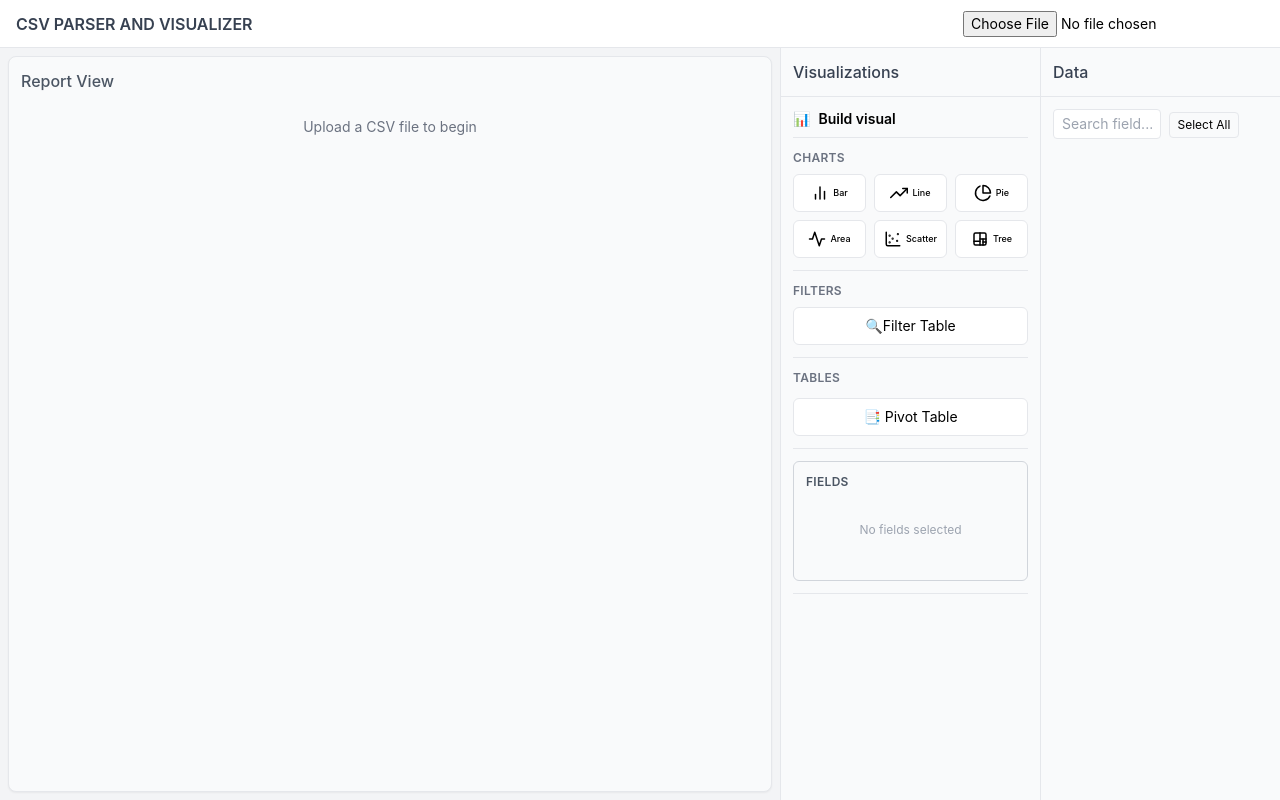
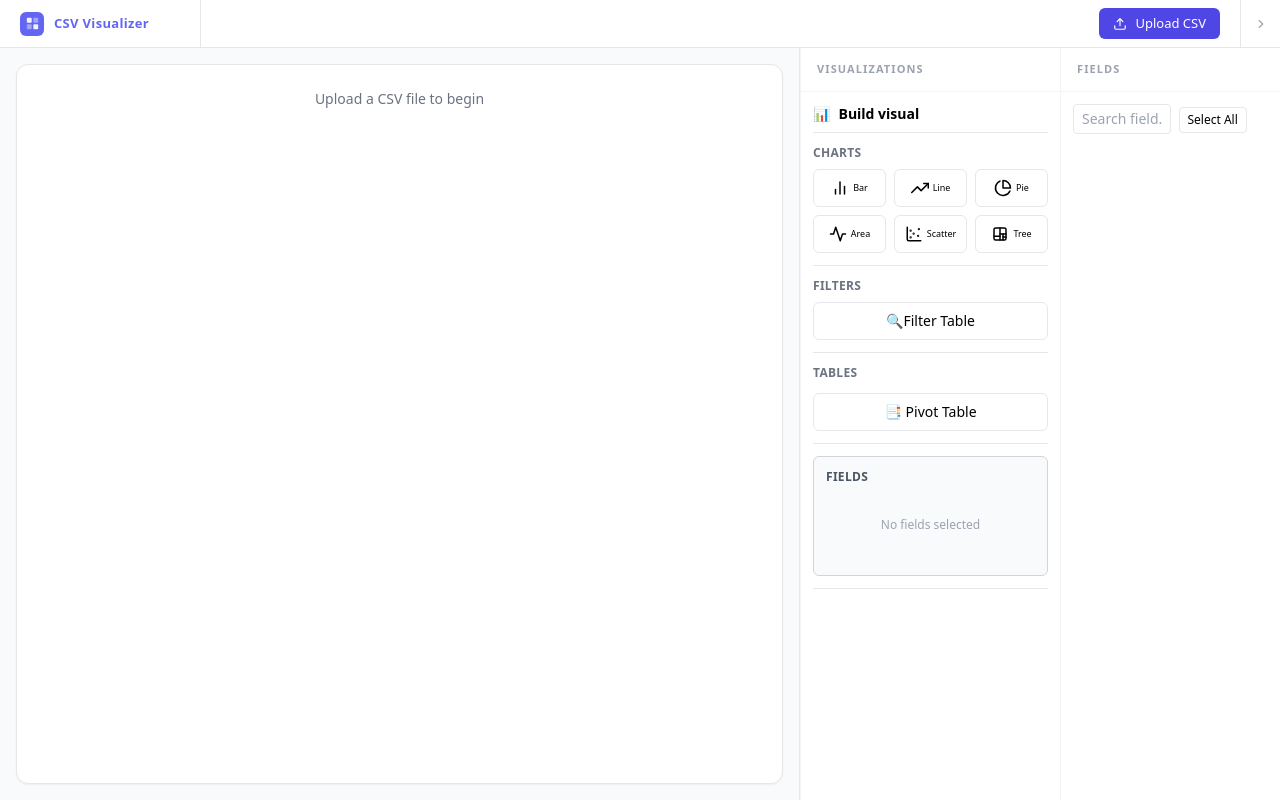
Before and after one commit to navajitjagan106/CSV_Parser_Visualizer, a React (Create React App) app: page / in a window 1280 px wide. Built offline with nearby package versions, Linux system fonts and the light colour scheme.

Commit message:
Changes & Optimization

```diff
--- a/src/App.tsx
+++ b/src/App.tsx
@@ -1,94 +1,137 @@
+import { useState } from 'react';
 import DataPanel from "./components/Panels/DataPanel";
 import MainTable from "./components/MainTable";
 import VisualisationPanel from "./components/Panels/VisualizationPanel";
 import { useFileUpload } from "./utils/useFileUpload";
 
-function App() {
+const UploadIcon = () => (
+  <svg width="14" height="14" viewBox="0 0 24 24" fill="none" stroke="currentColor" strokeWidth="2" strokeLinecap="round" strokeLinejoin="round">
+    <path d="M21 15v4a2 2 0 01-2 2H5a2 2 0 01-2-2v-4"/><polyline points="17 8 12 3 7 8"/><line x1="12" y1="3" x2="12" y2="15"/>
+  </svg>
+);
 
- const { fileRef, hasFile, fileName, loading, handleUpload } = useFileUpload();
-  const handleReset = () => {
-   window.location.reload();
-  };
+const FileIcon = () => (
+  <svg width="13" height="13" viewBox="0 0 24 24" fill="none" stroke="currentColor" strokeWidth="2" strokeLinecap="round" strokeLinejoin="round">
+    <path d="M14 2H6a2 2 0 00-2 2v16a2 2 0 002 2h12a2 2 0 002-2V8z"/><polyline points="14 2 14 8 20 8"/>
+  </svg>
+);
+
+const ChevronIcon = ({ dir }: { dir: 'left' | 'right' }) => (
+  <svg width="14" height="14" viewBox="0 0 24 24" fill="none" stroke="currentColor" strokeWidth="2" strokeLinecap="round" strokeLinejoin="round">
+    {dir === 'left' ? <polyline points="15 18 9 12 15 6"/> : <polyline points="9 18 15 12 9 6"/>}
+  </svg>
+);
+
+function SidePanel({ title, children, width = 'w-[260px]' }: { title: string; children: React.ReactNode; width?: string }) {
   return (
-
-    <div className="h-screen flex flex-col bg-gray-100">
-      <header className="h-12 bg-white border-b px-4 flex items-center justify-between">
-
-        <h2 className="font-semibold text-gray-700" >CSV PARSER AND VISUALIZER</h2>
-
-        {/* Header */}
-        <div className="flex gap-2 items-center text-sm">
-          {!hasFile && !loading && <input type="file" accept=".csv" onChange={handleUpload} ref={fileRef} />}
-          {loading && <div className="flex items-center gap-2 text-blue-600">
-            <svg className="animate-spin h-4 w-4" viewBox="0 0 24 24">
-              <circle className="opacity-25" cx="12" cy="12" r="10" stroke="currentColor" strokeWidth="4" fill="none" />
-              <path className="opacity-75" fill="currentColor" d="M4 12a8 8 0 018-8v4l3-3-3-3v4a12 12 0 00-12 12h4z" />
-            </svg>
-            <span>Loading...</span>
-          </div>
-          }
-          {hasFile && !loading && (
-            <>
-              <span className="text-gray-600 truncate max-w-[150px]">
-                {fileName}
-              </span>
-              <button className="bg-blue-600 text-white px-3 py-1 rounded hover:bg-blue-700" onClick={handleReset}>
-                Reset
-              </button>
-            </>)}
-        </div>
-
-      </header>
-
-
-
-      {/* Main */}
-
-      <div className="flex flex-1 w-full overflow-hidden">
-
-        {/* Report Area */}
-        <main className="flex-1 min-w-0 bg-gray-50 m-2 rounded-lg shadow-sm border p-3 overflow-hidden">
-
-          <p className=" font-medium mb-2 text-gray-600">
-            Report View
-          </p>
-
-          <MainTable />
-
-        </main>
-
-        {/* Visualization Panel */}
-        <aside className="w-[260px] shrink-0 bg-gray-50 border-l flex flex-col">
-
-          <div className="p-3 border-b font-medium text-gray-700">
-            Visualizations
-          </div>
-
-          <div className="flex-1 p-3 overflow-auto">
-            <VisualisationPanel key={fileName} />
-          </div>
-
-        </aside>
-
-        {/* Data Panel */}
-        <aside className="w-[240px] shrink-0 bg-gray-50 border-l flex flex-col">
-
-          <div className="p-3 border-b font-medium text-gray-700">
-            Data
-          </div>
-
-          <div className="flex-1 p-3 overflow-auto">
-            <DataPanel key={fileName} />
-          </div>
-
-        </aside>
-
+    <aside className={`${width} shrink-0 bg-white border-l border-gray-100 flex flex-col overflow-hidden`}>
+      <div className="h-11 px-4 flex items-center border-b border-gray-100 shrink-0">
+        <span className="text-[11px] font-bold uppercase tracking-[0.1em] text-gray-400">{title}</span>
       </div>
-
-
-    </div>
-
+      <div className="flex-1 overflow-y-auto">{children}</div>
+    </aside>
   );
 }
 
-export default App;
+export default function App() {
+  const { fileRef, hasFile, fileName, loading, handleUpload } = useFileUpload();
+  const [rightOpen, setRightOpen] = useState(true);
+  const handleReset = () => window.location.reload();
+
+  return (
+    <div className="h-screen flex flex-col bg-gray-50" style={{ fontFamily: "'DM Sans', system-ui, sans-serif" }}>
+
+      {/* Header — two-tone: dark left brand strip, light right actions */}
+      <header className="h-12 shrink-0 flex items-stretch border-b border-gray-200 bg-white shadow-sm">
+
+        {/* Brand */}
+        <div className="flex items-center gap-2.5 px-5 bg-white min-w-[200px]">
+          <div className="w-6 h-6 rounded-md bg-indigo-500 flex items-center justify-center shrink-0">
+            <svg width="13" height="13" viewBox="0 0 16 16" fill="none">
+              <rect x="1" y="1" width="6" height="6" rx="1" fill="white" opacity="0.9"/>
+              <rect x="9" y="1" width="6" height="6" rx="1" fill="white" opacity="0.4"/>
+              <rect x="1" y="9" width="6" height="6" rx="1" fill="white" opacity="0.4"/>
+              <rect x="9" y="9" width="6" height="6" rx="1" fill="white" opacity="0.9"/>
+            </svg>
+          </div>
+          <span className="text-[13px] font-semibold text-indigo-500 tracking-wide">CSV Visualizer</span>
+        </div>
+
+        {/* Divider */}
+        <div className="w-px bg-gray-200" />
+
+        {/* Actions */}
+        <div className="flex-1 flex items-center justify-end gap-3 px-5">
+          {!hasFile && !loading && (
+            <label className="cursor-pointer inline-flex items-center gap-2 text-[13px] font-medium text-white bg-indigo-600 hover:bg-indigo-700 active:bg-indigo-800 transition-colors px-3.5 py-1.5 rounded-md">
+              <UploadIcon />
+              Upload CSV
+              <input type="file" accept=".csv" onChange={handleUpload} ref={fileRef} className="hidden" />
+            </label>
+          )}
+          {loading && (
+            <div className="flex items-center gap-2 text-indigo-600 text-[13px]">
+              <svg className="animate-spin h-4 w-4" viewBox="0 0 24 24" fill="none">
+                <circle cx="12" cy="12" r="10" stroke="currentColor" strokeWidth="3" strokeDasharray="40" strokeDashoffset="15" strokeLinecap="round"/>
+              </svg>
+              Parsing file…
+            </div>
+          )}
+          {hasFile && !loading && (
+            <div className="flex items-center gap-2.5">
+              <div className="flex items-center gap-2 text-[13px] text-gray-500 bg-gray-50 border border-gray-200 rounded-md px-3 py-1.5">
+                <FileIcon />
+                <span className="truncate max-w-[180px] font-medium text-gray-700">{fileName}</span>
+              </div>
+              <button
+                onClick={handleReset}
+                className="text-[13px] font-medium text-gray-600 hover:text-gray-900 border border-gray-200 hover:border-gray-300 bg-white hover:bg-gray-50 px-3 py-1.5 rounded-md transition-all"
+              >
+                Reset
+              </button>
+            </div>
+          )}
+        </div>
+
+        {/* Right panel toggle */}
+        <button
+          onClick={() => setRightOpen(o => !o)}
+          className="w-10 flex items-center justify-center border-l border-gray-200 text-gray-400 hover:text-gray-700 hover:bg-gray-50 transition-colors shrink-0"
+          title={rightOpen ? 'Hide panels' : 'Show panels'}
+        >
+          <ChevronIcon dir={rightOpen ? 'right' : 'left'} />
+        </button>
+      </header>
+
+      {/* Body */}
+      <div className="flex flex-1 overflow-hidden">
+
+        {/* Main content */}
+        <main className="flex-1 min-w-0 flex flex-col overflow-hidden bg-gray-50">
+          <div className="flex-1 overflow-hidden p-4">
+            <div className="h-full bg-white rounded-xl border border-gray-200 shadow-sm overflow-hidden flex flex-col">
+              <MainTable />
+            </div>
+          </div>
+        </main>
+
+        {/* Right panels — slide in/out */}
+        {rightOpen && (
+          <div className="flex shrink-0 border-l border-gray-200">
+            <SidePanel title="Visualizations" width="w-[260px]">
+              <div className="p-3">
+                <VisualisationPanel key={fileName} />
+              </div>
+            </SidePanel>
+            <SidePanel title="Fields" width="w-[220px]">
+              <div className="p-3">
+                <DataPanel key={fileName} />
+              </div>
+            </SidePanel>
+          </div>
+        )}
+
+      </div>
+    </div>
+  );
+}
--- a/src/components/MainTable.tsx
+++ b/src/components/MainTable.tsx
@@ -69,32 +69,32 @@ export default function MainTable() {
     }, [pivotDataCols, pivot.row, isPivotReady]);
 
     useEffect(() => { setCollapsedCols(new Set()); }, [pivot.row, pivot.column, pivot.value]);
+    const colTree = useMemo(() => {
+        if (!isPivotReady) return [];
+        return buildColTree(canonicalDataCols);
+    }, [canonicalDataCols, isPivotReady]);
 
-    const { visibleCols, collapsedGroupMap } = useMemo((): { visibleCols: string[]; collapsedGroupMap: Record<string, string[]> } => {
-        if (!isPivotReady) {
-            return { visibleCols: finalColumns as string[], collapsedGroupMap: {} };
-        }
-        if (!collapsedCols.size) {
-            return { visibleCols: [...pivot.row as string[], ...canonicalDataCols], collapsedGroupMap: {} };
-        }
-        return getVisibleColumns([...pivot.row as string[], ...canonicalDataCols], pivot.row as string[], collapsedCols);
-    }, [canonicalDataCols, pivot.row, isPivotReady, collapsedCols, finalColumns]);
-
-    const collapsedColsArray = useMemo(() => Array.from(collapsedCols), [collapsedCols]);
+    const { visibleCols, collapsedGroupMap } = useMemo((): {
+        visibleCols: string[];
+        collapsedGroupMap: Record<string, string[]>
+    } => {
+        if (!isPivotReady) return { visibleCols: finalColumns as string[], collapsedGroupMap: {} };
+        if (!collapsedCols.size) return { visibleCols: [...pivot.row as string[], ...canonicalDataCols], collapsedGroupMap: {} };
+        return getVisibleColumns(colTree, pivot.row as string[], collapsedCols);
+    }, [colTree, pivot.row, collapsedCols, isPivotReady, finalColumns, canonicalDataCols]);
 
     const colHeaders = useMemo(() => {
         if (!isPivotReady) return [];
-        const collapsedSet = new Set(collapsedColsArray);
         return buildColHeaders(
             [...pivot.row, ...pivotDataCols],
-            pivot.row,
-            collapsedSet
+            pivot.row as string[],
+            collapsedCols
         );
-    }, [pivotDataCols, pivot.row, isPivotReady, collapsedColsArray]);
+    }, [pivotDataCols, pivot.row, isPivotReady, collapsedCols]);
 
     const hierarchyRows = useMemo(() => {
         if (!flatPivotRows) return null;
-        return flatPivotRows(collapsedRows);   // collapsed is the only thing that changes on toggle
+        return flatPivotRows(collapsedRows);
     }, [flatPivotRows, collapsedRows]);
 
     useEffect(() => {
@@ -175,69 +175,74 @@ export default function MainTable() {
     };
 
     const visibleRowKeys = useMemo(() => {
-        if (!hasHierarchy || !hierarchyRows) return pivot.row;
-        const anyExpanded = hierarchyRows.some(
-            row => row._hasChildren && !collapsedRows.has(row._path)
-        ); return anyExpanded ? pivot.row : [pivot.row[0]];
-    }, [hasHierarchy, hierarchyRows, collapsedRows, pivot.row]);
+        if (!hasHierarchy) return pivot.row;
+        const isCollapsedMode = Array.from(collapsedRows).length > 0;
 
-    //  Total column + grand total row
+        return isCollapsedMode ? [pivot.row[0]] : pivot.row;
+
+    }, [collapsedRows, pivot.row, hasHierarchy]);
+
     const displayColumns = useMemo((): string[] => {
         if (!isPivotReady) return finalColumns as string[];
         const nonRowKeyCols = visibleCols.filter(c => !pivot.row.includes(c));
         const cols = [...visibleRowKeys, ...nonRowKeyCols];
         if (cols.includes("Total")) return cols;
         return [...cols, "Total"];
-    }, [visibleCols, finalColumns, visibleRowKeys, isPivotReady, pivot.row]);
+    }, [visibleCols, finalColumns, pivot.row, visibleRowKeys, isPivotReady]);
 
     const rowsWithTotals = useMemo(() => {
         if (!isPivotReady) return finalRows;
-
         const baseRows = hierarchyRows ?? finalRows;
         if (!baseRows.length) return baseRows;
+        const collapsedBase = applyColCollapse(baseRows, collapsedGroupMap);
+        console.log("grandTotal row after collapse:", collapsedBase[0]);
 
-        const collapsedRows = applyColCollapse(baseRows, collapsedGroupMap);
-        const totalRow: Record<string, any> = {};
-        visibleCols.forEach(col => { totalRow[col] = 0; });
-        totalRow[visibleCols[0]] = "Grand Total";
-        totalRow._isSubtotal = true;
-        totalRow._isGrandTotal = true;
-        totalRow._depth = 0;
+        if (!hasHierarchy) {
+            const totalRow: Record<string, any> = {
+                _isSubtotal: true, _isGrandTotal: true, _depth: 0,
+                [pivot.row[0]]: "Grand Total",
+            }
 
-        const newRows = collapsedRows.map((row: Record<string, any>) => {
+            const rowsWithRowTotals = collapsedBase.map((row: Record<string, any>) => {
                 let rowTotal = 0;
-            const newRow = { ...row };
+                const newRow = { ...row }
 
-            visibleCols.forEach(col => {
+                Object.keys(row).forEach(col => {
                     if (pivot.row.includes(col)) return;
+                    if (col.startsWith('_')) return; // skip metadata
+                    if (col === 'Total') return;
                     const val = Number(row[col]);
                     if (!isNaN(val) && val !== 0) {
                         rowTotal += val;
                         totalRow[col] = (totalRow[col] || 0) + val;
                     }
                 });
-
-            newRow["Total"] = rowTotal !== 0 ? rowTotal : "";
+                newRow["Total"] = rowTotal || "";
                 return newRow;
             });
 
-        let grand = 0;
-        visibleCols.forEach(col => {
-            if (pivot.row.includes(col)) return;
-            if (typeof totalRow[col] === "number") grand += totalRow[col];
-        });
-        totalRow["Total"] = grand;
+            totalRow["Total"] = Object.keys(totalRow).reduce((sum, col) => {
+                if (pivot.row.includes(col)) return sum;
+                if (col.startsWith('_') || col === 'Total') return sum;
+                return sum + (Number(totalRow[col]) || 0);
+            }, 0);
 
-        return [totalRow, ...newRows,];
-    }, [finalRows, hierarchyRows, visibleCols, collapsedGroupMap, isPivotReady, pivot.row]);
+            return [totalRow, ...rowsWithRowTotals];
+
+        }
+
+        return collapsedBase;
+
+    }, [finalRows, hierarchyRows,  collapsedGroupMap, isPivotReady, hasHierarchy, pivot.row]);
 
     const displayRows = isPivotReady ? rowsWithTotals : finalRows;
 
     const sortedRows = useMemo(() => {
         if (!sortConfig.column || !sortConfig.direction) return displayRows;
+        const col = sortConfig.column;
         return [...displayRows].sort((a, b) => {
-            const aVal = Number(a[sortConfig.column!]);
-            const bVal = Number(b[sortConfig.column!]);
+            const aVal = Number((a as Record<string, any>)[col]);
+            const bVal = Number((b as Record<string, any>)[col]);
             if (isNaN(aVal) || isNaN(bVal)) return 0;
             return sortConfig.direction === 'asc' ? aVal - bVal : bVal - aVal;
         });
@@ -260,14 +265,24 @@ export default function MainTable() {
 
     const toolbarColumns = useMemo((): string[] => {
         if (!isPivotReady) return columns;
-        return visibleCols.filter(c => !c.startsWith('__collapsed__'));
-    }, [isPivotReady, columns, visibleCols]);
+        return displayColumns.filter(c =>
+            !c.startsWith('__collapsed__') &&
+            c !== 'Total'
+        );
+    }, [isPivotReady, columns, displayColumns]);
+
+    const visibleColumnCount = useMemo(() => {
+        if (!isPivotReady) return columns.length;
+
+        return visibleCols.filter(c => !pivot.row.includes(c)).length;
+    }, [isPivotReady, columns.length, visibleCols, pivot.row]);
 
     if (!data.length)
         return <p className="text-center text-gray-500 mt-6 text-sm">Upload a CSV file to begin</p>
 
     if (!columns.length)
         return <p className="text-center text-gray-500 mt-6 text-sm">No data to display. Select fields from the panel.</p>
+
     const PivotBadge = ({ label, color, value }: { label: string; color: string; value: string }) => (
         <div className="flex items-center gap-1.5">
             <span className={`text-[11px] font-semibold uppercase tracking-wide ${color}`}>{label}</span>
@@ -317,7 +332,7 @@ export default function MainTable() {
                     <TableStatus
                         filteredCount={filteredRows.length}
                         totalCount={displayRows.length}
-                        columnCount={toolbarColumns.length}
+                        columnCount={isPivotReady ? visibleColumnCount : columns.length}
                     />
 
                     {isPivotReady && (
--- a/src/utils/buildColHeaders.ts
+++ b/src/utils/buildColHeaders.ts
@@ -43,7 +43,7 @@ export function buildColHeaders(allColumns: string[], rowKeys: string[], collaps
     for (let level = 0; level < numLevels; level++) {
         const levelHeaders: ColGroupHeader[] = [];
 
-        collectAtDepth(colTree, level, collapsed, (node, topLevelPath) => {
+        collectAtDepth(colTree, level, collapsed, (node) => {
             const isCollapsedGroup = collapsed.has(node.path) && node.children.length > 0;
             const visibleChildren = getVisibleChildKeys(node, collapsed);
 
@@ -88,7 +88,7 @@ function collectAtDepth(
     for (const node of nodes) {
         const thisTopLevel = currentDepth === 0 ? node.path : topLevelPath;
 
-        if (ancestorCollapsed) continue;  // parent was collapsed, skip entirely
+        if (ancestorCollapsed) continue;
 
         const isThisCollapsed = collapsed.has(node.path) && node.children.length > 0;
 
@@ -102,7 +102,7 @@ function collectAtDepth(
                 callback,
                 thisTopLevel,
                 currentDepth + 1,
-                isThisCollapsed  // ← if THIS node is collapsed, children are skipped
+                isThisCollapsed
             );
         }
     }
--- a/src/utils/collapseColumns.ts
+++ b/src/utils/collapseColumns.ts
@@ -1,17 +1,11 @@
-import { buildColTree, getColKeys,ColNode } from './buildColTree';
+import { getColKeys, ColNode } from './buildColTree';
 
 export function getVisibleColumns(
-    finalColumns: string[],
+    colTree: ColNode[],
     rowKeys: string[],
     collapsedCols: Set<string>
 ): { visibleCols: string[]; collapsedGroupMap: Record<string, string[]> } {
 
-    const rowKeyCols = finalColumns.filter(c => rowKeys.includes(c));
-    const dataCols = finalColumns.filter(c =>
-        !rowKeys.includes(c) && c !== 'Total' && !c.startsWith('__collapsed__')
-    );
-
-    const colTree = buildColTree(dataCols);
     const collapsedGroupMap: Record<string, string[]> = {};
     const visibleDataCols: string[] = [];
 
@@ -23,35 +17,27 @@ export function getVisibleColumns(
             if (node.colKey) visibleDataCols.push(node.colKey);
             return;
         }
-
         if (isCollapsed) {
             const summaryKey = `__collapsed__${node.path}`;
-        const childKeys = getColKeys(node);
+            collapsedGroupMap[summaryKey] = getColKeys(node);
             visibleDataCols.push(summaryKey);
-        collapsedGroupMap[summaryKey] = childKeys;
         } else {
             node.children.forEach(child => visitNode(child));
         }
     }
 
     colTree.forEach(node => visitNode(node));
-
-    return {
-        visibleCols: [...rowKeyCols, ...visibleDataCols],
-        collapsedGroupMap,
-    };
+    return { visibleCols: [...rowKeys, ...visibleDataCols], collapsedGroupMap };
 }
 
-export function applyColCollapse(
-    rows: Record<string, any>[],
-    collapsedGroupMap: Record<string, string[]>
-): Record<string, any>[] {
+export function applyColCollapse(rows: Record<string, any>[], collapsedGroupMap: Record<string, string[]>): Record<string, any>[] {
     if (!Object.keys(collapsedGroupMap).length) return rows;
-    console.log('collapsedGroupMap', collapsedGroupMap);
-    console.log('row keys sample', Object.keys(rows[0] || {}));
+    const entries = Object.entries(collapsedGroupMap);
+    if (!entries.length) return rows;
+
     return rows.map(row => {
         const newRow = { ...row };
-        for (const [summaryKey, children] of Object.entries(collapsedGroupMap)) {
+        for (const [summaryKey, children] of entries) {
             const total = children.reduce((sum, col) => {
                 const val = Number(row[col]);
                 return sum + (isNaN(val) ? 0 : val);
--- a/src/utils/flatPivot.ts
+++ b/src/utils/flatPivot.ts
@@ -1,4 +1,3 @@
-
 export type FlatRow = Record<string, any> & {
     _path: string;
     _depth: number;
@@ -8,7 +7,7 @@ export type FlatRow = Record<string, any> & {
     _label: string;
 };
 
-export function buildFlatPivot(rows: Record<string, any>[],rowKeys: string[],dataCols: string[],collapsed: Set<string>): FlatRow[] {
+export function buildFlatPivot(rows: Record<string, any>[], rowKeys: string[], dataCols: string[], collapsed: Set<string>, showSubtotals = false): FlatRow[] {
     if (!rowKeys.length || !rows.length) return [];
 
     const emittedPaths = new Set<string>();
@@ -39,11 +38,8 @@ export function buildFlatPivot(rows: Record<string, any>[],rowKeys: string[],dat
             const path = pathParts.join("|");
             const isLeaf = depth === rowKeys.length - 1;
 
-            // If any ancestor is collapsed, skip this entire row completely
-            // Check all ancestor paths, not just the immediate parent
-            const ancestorCollapsed = pathParts
-                .slice(0, -1)
-                .some((_, i) => collapsed.has(pathParts.slice(0, i + 1).join("|")));
+
+            const ancestorCollapsed = pathParts.slice(0, -1).some((_, i) => collapsed.has(pathParts.slice(0, i + 1).join("|")));
 
             if (ancestorCollapsed) break;
 
@@ -65,6 +61,9 @@ export function buildFlatPivot(rows: Record<string, any>[],rowKeys: string[],dat
             rowKeys.forEach((rk, i) => {
                 flat[rk] = i === depth ? pathParts[i] ?? "" : "";
             });
+            for (let i = depth + 1; i < rowKeys.length; i++) {
+                flat[rowKeys[i]] = "";
+            }
 
             // Fill data columns
             if (isCollapsed) {
@@ -72,15 +71,60 @@ export function buildFlatPivot(rows: Record<string, any>[],rowKeys: string[],dat
                 dataCols.forEach(col => {
                     flat[col] = agg[col] !== undefined ? agg[col] : "";
                 });
+                flat["Total"] = dataCols.reduce((sum, col) => {
+                    const v = Number(flat[col]);
+                    return sum + (isNaN(v) ? 0 : v);
+                }, 0) || "";
             } else if (isLeaf) {
                 dataCols.forEach(col => { flat[col] = row[col]; });
+                flat["Total"] = dataCols.reduce((sum, col) => {
+                    const v = Number(row[col]);
+                    return sum + (isNaN(v) ? 0 : v);
+                }, 0) || "";
             }
+            else if (showSubtotals) {
+                const agg = aggCache.get(path) ?? {}
+                dataCols.forEach(col => {
+                    flat[col] = agg[col] !== undefined ? agg[col] : ""
+                })
+                flat["Total"] = dataCols.reduce((sum, col) => {
+                    const v = Number(flat[col]);
+                    return sum + (isNaN(v) ? 0 : v);
+                }, 0) || "";
+            }
+
 
             result.push(flat);
 
-            if (isCollapsed) break;  // ← collapsed node emitted, skip children depths for this row
+            if (isCollapsed) break;
         }
     });
+    const grandTotal: FlatRow = {
+        _path: "__grandtotal__",
+        _depth: 0,
+        _isSubtotal: true,
+        _hasChildren: false,
+        _isGrandTotal: true,
+        _label: "Grand Total",
+    };
 
-    return result;
+    rowKeys.forEach((rk, i) => {
+        grandTotal[rk] = i === 0 ? "Grand Total" : "";
+    });
+
+    // sum all depth-0 paths from aggCache
+    const topLevelPaths = Array.from(emittedPaths).filter(p => !p.includes("|")); dataCols.forEach(col => {
+        const total = topLevelPaths.reduce((sum, path) => {
+            return sum + (aggCache.get(path)?.[col] ?? 0);
+        }, 0);
+        grandTotal[col] = total || "";
+    });
+
+    grandTotal["Total"] = dataCols.reduce((sum, col) => {
+        const v = Number(grandTotal[col]);
+        return sum + (isNaN(v) ? 0 : v);
+    }, 0) || "";
+
+    return [grandTotal, ...result];
+
 }
--- a/src/utils/useTableData.ts
+++ b/src/utils/useTableData.ts
@@ -140,7 +140,9 @@ export function useTableData() {
             return 0;
         });
         return (collapsed: Set<string>) =>
-            buildFlatPivot(sorted, pivot.row, pivotDataCols, collapsed);
+            buildFlatPivot(sorted, pivot.row,pivotDataCols.filter(c => !pivot.row.includes(c) && c !== 'Total'), // ← filter here
+
+                collapsed,true);
     }, [pivotResult, pivot.row, pivotDataCols]);
 
     return { data, columns, finalColumns, finalRows, allChartData, chart, pivot, flatPivotRows, pivotDataCols };
```
Also changed, not shown: src/components/TableComponents/TableGrid.tsx (+19 -9 lines). Lines whose indentation alone changed are shown as unchanged.
